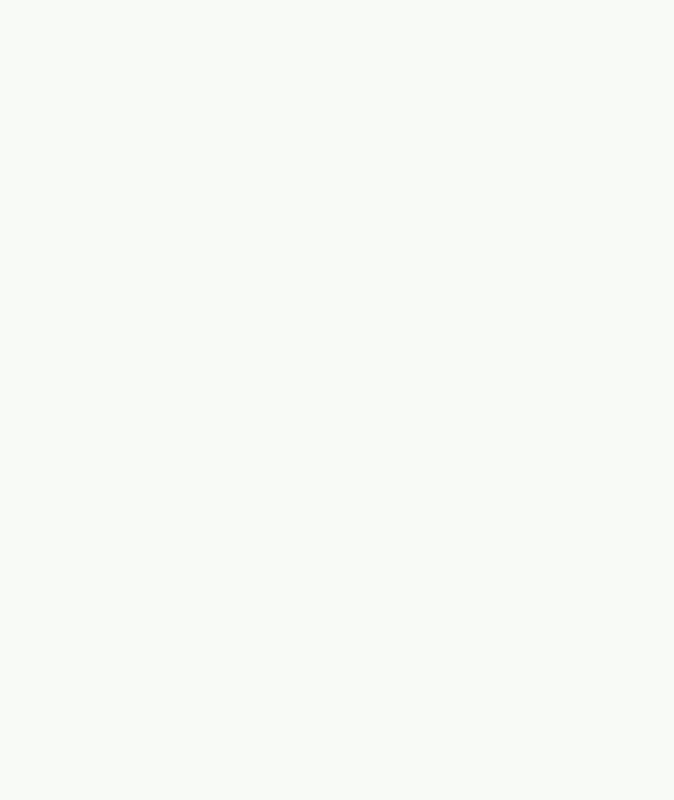
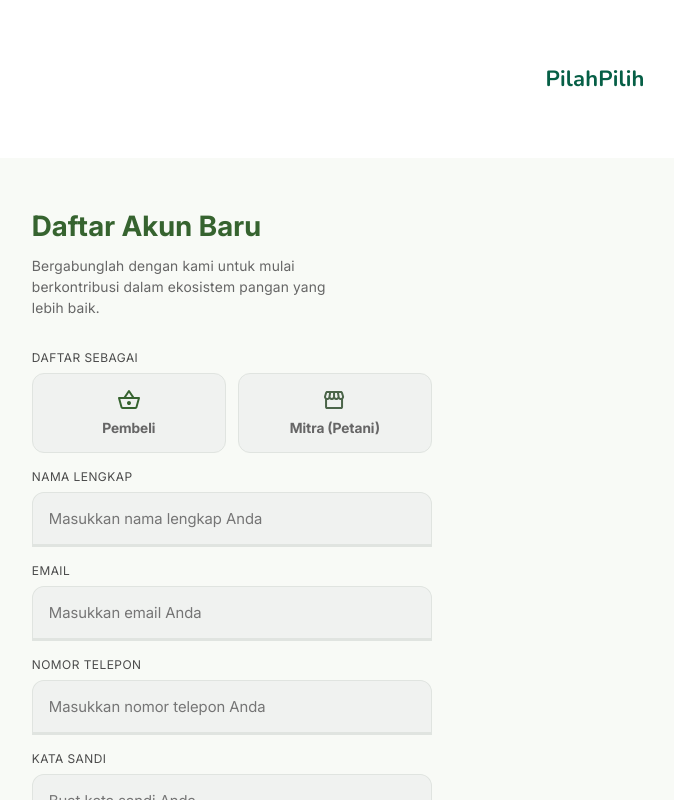
Before and after one commit to bigbosspramana/Pilahpilih, a React (Vite) app in the folder Pilahpilih_Frontend/: page /regist in a window 1280 px wide. Before the commit this address had no page. Shown: the whole page, without its empty margins (45-719 px from the left). Built offline with nearby package versions, Linux system fonts and the light colour scheme.

Commit message:
Menambahkan Screen Regist

```diff
--- a/Pilahpilih_Frontend/src/App.tsx
+++ b/Pilahpilih_Frontend/src/App.tsx
@@ -1,6 +1,7 @@
 import { useState } from 'react'
 import { Routes, Route } from 'react-router-dom'
 import LoginPage from './views/pages/Login/login_screen';
+import RegisterPage from './views/pages/Register/regist_screen';
 
 export default function App() {
   const isLoading = false;
@@ -12,7 +13,8 @@ export default function App() {
   return (
     <>
       <Routes>
-        <Route path="/" element={<LoginPage />} />
+        <Route path="/login" element={<LoginPage />} />
+        <Route path="/regist" element={<RegisterPage />} />
 
         {/* ======================================= */}
         {/* RUTE DENGAN NAVBAR KHUSUS USER          */}
--- a/Pilahpilih_Frontend/src/views/components/Field/field.module.css
+++ b/Pilahpilih_Frontend/src/views/components/Field/field.module.css
@@ -43,3 +43,7 @@
   height: 20px;
   pointer-events: none;
 }
+
+.noIconPadding {
+  padding-right: 16px !important;
+}
--- a/Pilahpilih_Frontend/src/views/components/Field/field.tsx
+++ b/Pilahpilih_Frontend/src/views/components/Field/field.tsx
@@ -1,14 +1,15 @@
-import { ChangeEvent } from 'react';
-import styles from './field.module.css';
+import { ChangeEvent } from "react";
+import styles from "./field.module.css";
 
 interface InputFieldProps {
   label: string;
   placeholder?: string;
-  type?: 'text' | 'password' | 'email' | 'number';
+  type?: "text" | "password" | "email" | "number";
   //   value: string;
   //   onChange: (e: ChangeEvent<HTMLInputElement>) => void;
   icon?: string; // Path ke file SVG/PNG lokal
   className?: string;
+  hideIcon?: boolean;
 }
 
 export default function InputField({
@@ -18,8 +19,10 @@ export default function InputField({
   //   value,
   //   onChange,
   icon,
-  className = ""
+  className = "",
+  hideIcon = false,
 }: InputFieldProps) {
+  const showIcon = icon && !hideIcon;
 
   return (
     <div className={`${styles.inputGroup} ${className}`}>
@@ -27,7 +30,7 @@ export default function InputField({
       <div className={styles.inputWrapper}>
         <input
           type={type}
-          className={styles.inputField}
+          className={`${styles.inputField} ${!showIcon ? styles.noIconPadding : ""}`}
           placeholder={placeholder}
           //   value={value}
           //   onChange={onChange}
--- /dev/null
+++ b/Pilahpilih_Frontend/src/views/pages/Register/regist_screen.module.css
@@ -0,0 +1,109 @@
+.backgroundScreen {
+  background: var(--bg-primary);
+  padding-top: 4%;
+  padding-bottom: 15%;
+}
+
+.header {
+  text-align: left;
+  margin-bottom: 32px;
+  max-width: 320px;
+}
+
+.title {
+  font-size: 28px;
+  font-weight: 800;
+  font-family: "Inter-Bold", sans-serif;
+  color: var(--text-secondary);
+  margin-bottom: 12px;
+}
+
+.subtitle {
+  font-size: 14px;
+  color: #666;
+  line-height: 1.5;
+}
+
+.form {
+  width: 100%;
+  max-width: 400px;
+  display: flex;
+  flex-direction: column;
+  gap: 16px;
+}
+
+.buttonWrapper {
+  margin-top: 12px;
+}
+
+.fullButton {
+  width: 100% !important;
+  padding: 16px !important;
+  border-radius: 16px !important;
+}
+
+.footerText {
+  text-align: center;
+  margin-top: 32px;
+  font-size: 15px;
+  color: #666666;
+}
+
+.link {
+  font-family: "Inter-Bold", "Inter", sans-serif;
+  font-weight: 700;
+  color: var(--primary-color);
+  text-decoration: none;
+}
+
+.link:hover {
+  text-decoration: underline;
+}
+
+.roleGroup {
+  display: flex;
+  flex-direction: column;
+  gap: 8px;
+  width: 100%;
+}
+
+.label {
+  font-size: 12px;
+  font-weight: 700;
+  color: #4a4a4a;
+  letter-spacing: 0.5px;
+}
+
+.roleContainer {
+  display: flex;
+  gap: 12px;
+  width: 100%;
+}
+
+.roleCard {
+  flex: 1;
+  padding: 16px;
+  background-color: #f0f2f0;
+  border: 1px solid #e0e4e0;
+  border-radius: 12px;
+  color: #666666;
+  font-weight: 600;
+  font-size: 14px;
+  cursor: pointer;
+  transition: all 0.2s ease;
+  display: flex;
+  flex-direction: column;
+  justify-content: center;
+  align-items: center;
+}
+
+.roleActive {
+  background: var(--bg-secondary);
+  border-color: var(--primary-color);
+  color: var(--text-secondary);
+  box-shadow: 0 4px 12px rgba(56, 102, 65, 0.2);
+}
+
+.iconButton {
+  padding-bottom: 10px;
+}
--- /dev/null
+++ b/Pilahpilih_Frontend/src/views/pages/Register/regist_screen.tsx
@@ -0,0 +1,129 @@
+import { useState } from "react";
+import styles from "./regist_screen.module.css";
+import InputField from "@/views/components/Field/field";
+import Button from "@/views/components/Button/button";
+import MainLayout from "@/views/layouts/MainLayout/main_layout";
+import IconBuyer from "@/assets/icons/buyer.svg";
+import IconSupplier from "@/assets/icons/supplier.svg";
+
+export default function RegisterPage() {
+  const [formData, setFormData] = useState({
+    role: "",
+    fullName: "",
+    email: "",
+    phone: "",
+    password: "",
+    confirmPassword: "",
+  });
+
+  const handleChange = (field: string, value: string) => {
+    setFormData((prev) => ({ ...prev, [field]: value }));
+  };
+
+  const handleRegister = (e: React.FormEvent) => {
+    e.preventDefault();
+
+    // Validasi sederhana
+    if (!formData.role) {
+      alert("Silakan pilih peran Anda terlebih dahulu!");
+      return;
+    }
+
+    console.log("Register Data:", formData);
+  };
+
+  return (
+    <MainLayout
+      title="PilahPilih"
+      noShadow
+      hideBackButton
+      contentClassName={styles.backgroundScreen}
+    >
+      <div className={styles.header}>
+        <h1 className={styles.title}>Daftar Akun Baru</h1>
+        <p className={styles.subtitle}>
+          Bergabunglah dengan kami untuk mulai berkontribusi dalam ekosistem
+          pangan yang lebih baik.
+        </p>
+      </div>
+
+      <form onSubmit={handleRegister} className={styles.form}>
+        <div className={styles.roleGroup}>
+          <label className={styles.label}>DAFTAR SEBAGAI</label>
+          <div className={styles.roleContainer}>
+            {/* Opsi 1: Pembeli / Konsumen */}
+            <button
+              type="button"
+              className={`${styles.roleCard} ${formData.role === "pembeli" ? styles.roleActive : ""}`}
+              onClick={() => handleChange("role", "pembeli")}
+            >
+              <img src={IconBuyer} alt="" className={styles.iconButton} />
+              Pembeli
+            </button>
+
+            <button
+              type="button"
+              className={`${styles.roleCard} ${formData.role === "mitra" ? styles.roleActive : ""}`}
+              onClick={() => handleChange("role", "mitra")}
+            >
+              <img src={IconSupplier} alt="" className={styles.iconButton} />
+              Mitra (Petani)
+            </button>
+          </div>
+        </div>
+
+        <InputField
+          label="NAMA LENGKAP"
+          placeholder="Masukkan nama lengkap Anda"
+          //   value={formData.fullName}
+          //   onChange={(e) => handleChange('fullName', e.target.value)}
+        />
+
+        <InputField
+          label="EMAIL"
+          type="email"
+          placeholder="Masukkan email Anda"
+          //   value={formData.email}
+          //   onChange={(e) => handleChange('email', e.target.value)}
+        />
+
+        <InputField
+          label="NOMOR TELEPON"
+          type="number"
+          placeholder="Masukkan nomor telepon Anda"
+          //   value={formData.phone}
+          //   onChange={(e) => handleChange('phone', e.target.value)}
+        />
+
+        <InputField
+          label="KATA SANDI"
+          type="password"
+          placeholder="Buat kata sandi Anda"
+          //   value={formData.password}
+          //   onChange={(e) => handleChange('password', e.target.value)}
+        />
+
+        <InputField
+          label="KONFIRMASI KATA SANDI"
+          type="password"
+          placeholder="Ulangi kata sandi Anda"
+          //   value={formData.confirmPassword}
+          //   onChange={(e) => handleChange('confirmPassword', e.target.value)}
+        />
+
+        <div className={styles.buttonWrapper}>
+          <Button type="submit" variant="primary" className={styles.fullButton}>
+            Daftar Sekarang
+          </Button>
+        </div>
+      </form>
+
+      <p className={styles.footerText}>
+        Sudah memiliki akun?{" "}
+        <a href="/login" className={styles.link}>
+          Masuk
+        </a>
+      </p>
+    </MainLayout>
+  );
+}
```
Also changed, not shown: Pilahpilih_Frontend/src/assets/icons/buyer.svg (added), Pilahpilih_Frontend/src/assets/icons/supplier.svg (added), Pilahpilih_Frontend/src/views/pages/Register/regist.module.css (deleted), Pilahpilih_Frontend/src/views/pages/Register/regist.tsx (deleted). Lines whose indentation alone changed are shown as unchanged.
